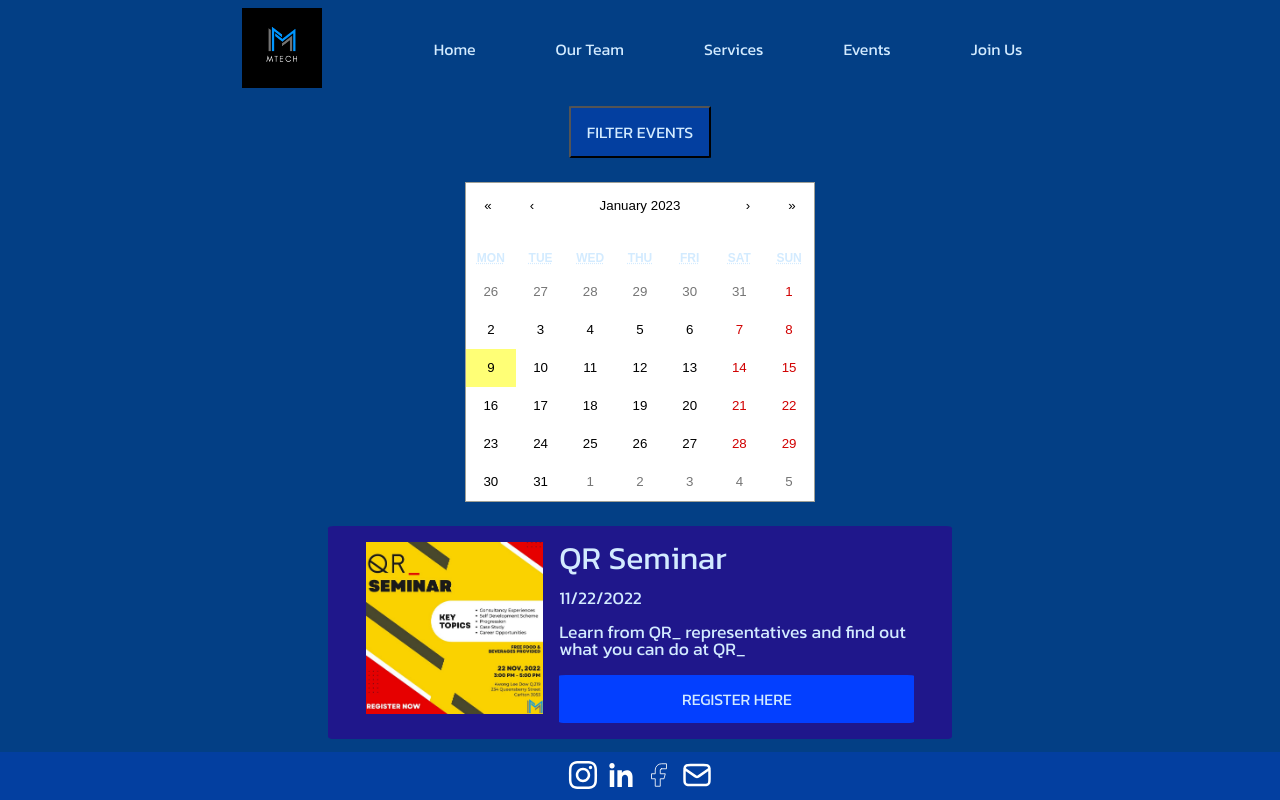
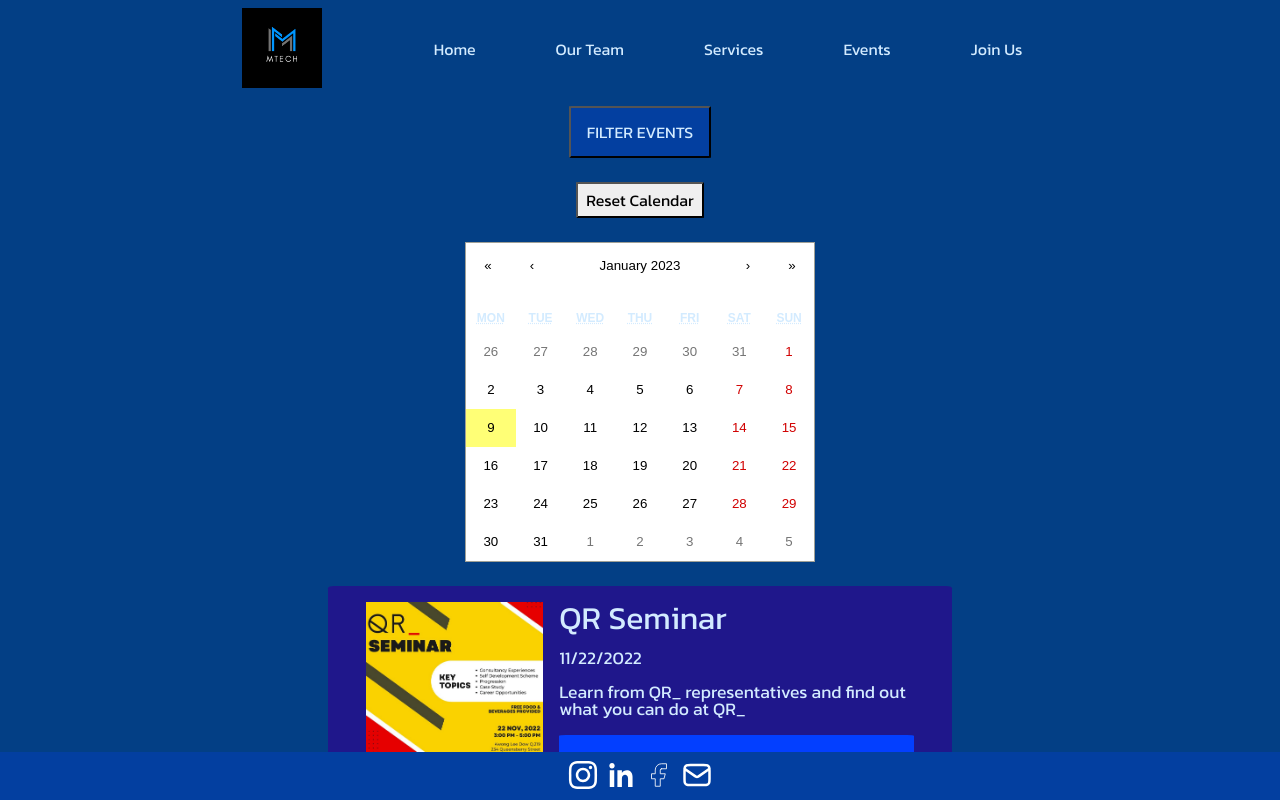
Before and after one commit to jamestq/mtech-unimelb-fs, a Next.js app: page /events in a window 1280 px wide. Both pictures are taken after a click on the button "FILTER EVENTS". Shown: the top 800 px of the page. Built offline with nearby package versions, Linux system fonts and the light colour scheme.

Commit message:
add event calendar

```diff
--- a/pages/events.js
+++ b/pages/events.js
@@ -74,7 +74,10 @@ export default function Events({pages, screenSize, windowWidth, eventList}){
     </Head>
     <div className={styles.page}>
         <button id={styles.filter} onClick={() => setShowCalendar(!showCalendar)}>Filter Events</button>
-        {showCalendar && <Calendar/>}
+        {showCalendar && <>
+          <button id={styles.reset} onClick={() => handleDateChange("reset")}>Reset Calendar</button>
+          <Calendar onClickDay={(value) => handleDateChange(value)}/>
+        </>}
         <div className={styles.eventList}>
             {displayJSX}
         </div>
--- a/styles/Events.module.css
+++ b/styles/Events.module.css
@@ -18,3 +18,10 @@
     cursor: pointer;
     border-radius: 2%;
 }
+
+#reset{
+    padding: 0.5em;
+    font: inherit;
+    cursor: pointer;
+    border-radius: 2%;
+}
```
